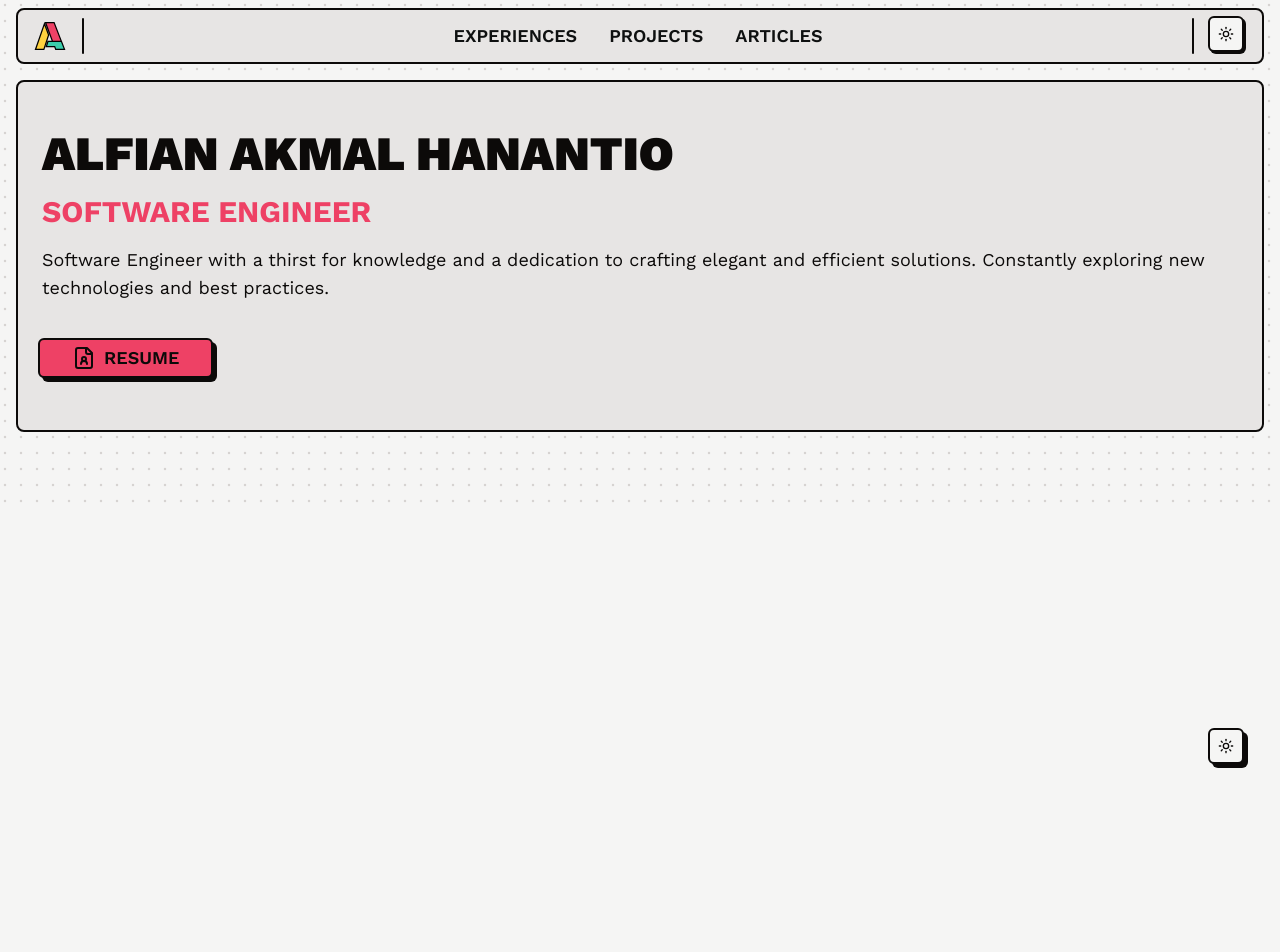
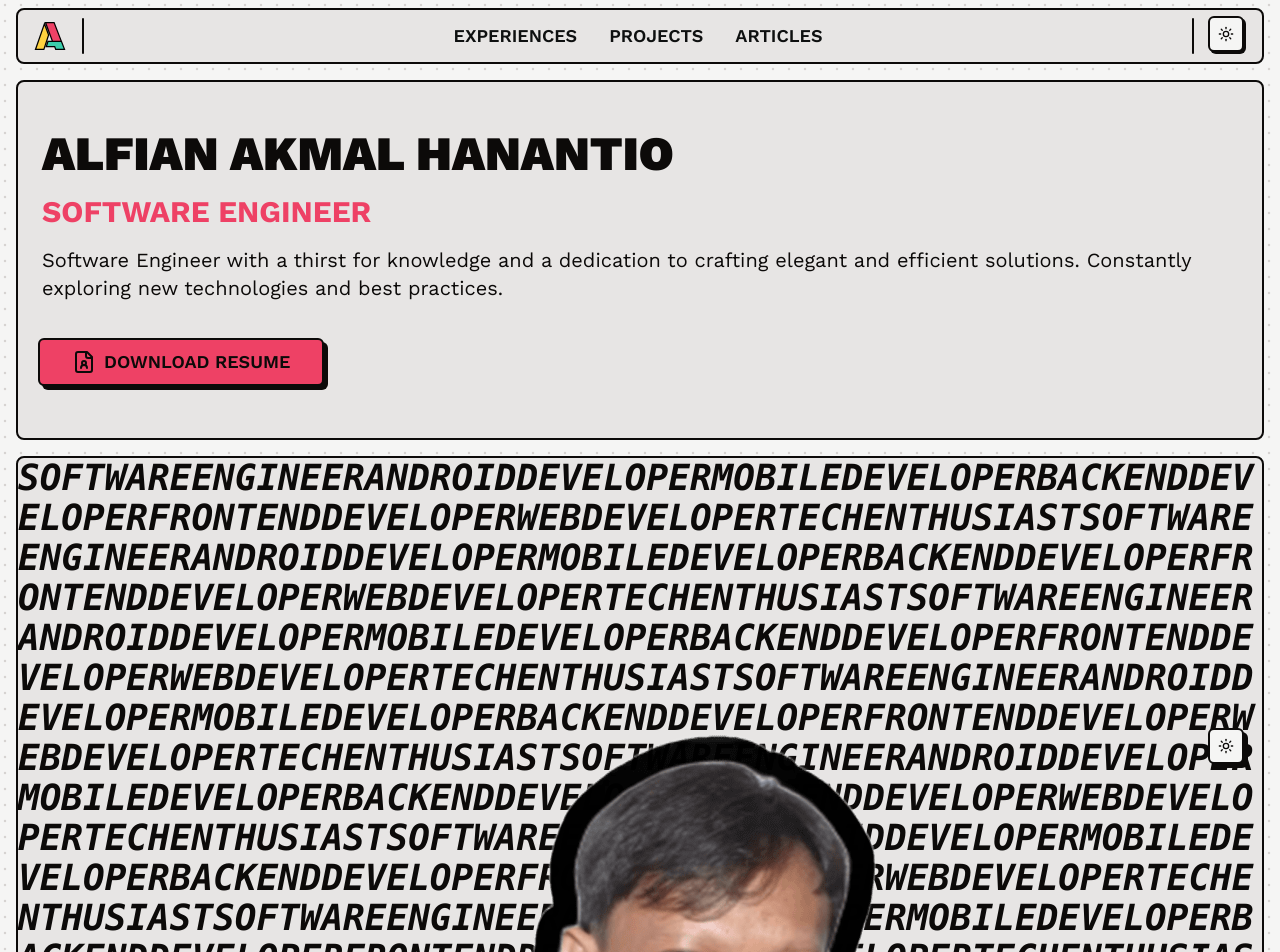
Before and after one commit to amalhanaja/webpage, a Next.js app: page / in a window 1280 px wide. Shown: the top 952 px of the page. Before the commit the page ends 800 px from the top, so only its background shows below. Built offline with nearby package versions, Linux system fonts and the light colour scheme.

Commit message:
feat: image profile block

```diff
--- a/src/app/page.tsx
+++ b/src/app/page.tsx
@@ -1,9 +1,32 @@
-import { Hero } from '@/components/sections/hero';
+import { Hero, HeroProps } from '@/components/sections/hero';
+
+const getWordings = (repeatCount: number) => {
+	const wordList = [
+		'SOFTWAREENGINEER',
+		'ANDROIDDEVELOPER',
+		'MOBILEDEVELOPER',
+		'BACKENDDEVELOPER',
+		'FRONTENDDEVELOPER',
+		'WEBDEVELOPER',
+		'TECHENTHUSIAST'
+	];
+	const results: string[] = [];
+	for (let i = 0; i < repeatCount; i++) {
+		results.push(...wordList);
+	}
+	return results;
+};
 
 export default function Home() {
+	const heroProps = {
+		name: 'Alfian Akmal Hanantio',
+		title: 'Software Engineer',
+		shortDescription: 'Software Engineer with a thirst for knowledge and a dedication to crafting elegant and efficient solutions. Constantly exploring new technologies and best practices.',
+		imageProfileWordList: getWordings(20).join("")
+	} satisfies HeroProps;
 	return (
 		<>
-			<Hero />
+			<Hero {...heroProps} />
 		</>
 	);
 }
--- a/src/components/sections/hero.tsx
+++ b/src/components/sections/hero.tsx
@@ -1,31 +1,49 @@
+'use client';
+
 import { HeroHighlight } from '@/components/ui/hero-highlight';
 import { Card } from '@/components/ui/card';
 import { Button } from '@/components/ui/button';
 import { FileUser } from 'lucide-react';
+import Image from 'next/image';
+import me from '../../../public/me.png';
 
-const greetingContent = {
-	name: 'Alfian Akmal Hanantio',
-	title: 'Software Engineer',
-	shortDescription: 'Software Engineer with a thirst for knowledge and a dedication to crafting elegant and efficient solutions. Constantly exploring new technologies and best practices.'
-};
+export type HeroProps = {
+	name: string;
+	title: string;
+	shortDescription: string;
+	imageProfileWordList: string;
+}
 
-const GreetingBlock = () => {
+const GreetingBlock = ({ name, title, shortDescription }: HeroProps) => {
 	return (
 		<Card className="shadow-none col-span-12 px-6 py-12 flex flex-col gap-4">
-			<h1 className="text-5xl font-black uppercase">{greetingContent.name}</h1>
-			<h2 className="font-bold text-3xl text-primary uppercase">{greetingContent.title}</h2>
-			<p className="text-lg">{greetingContent.shortDescription}</p>
-			<Button className="uppercase mt-6 sm:w-fit" size="lg"><FileUser />Resume</Button>
+			<h1 className="text-5xl font-black uppercase">{name}</h1>
+			<h2 className="font-bold text-3xl text-primary uppercase">{title}</h2>
+			<p className="text-xl">{shortDescription}</p>
+			<Button className="uppercase mt-6 sm:w-fit" size="lg"><FileUser />Download Resume</Button>
 		</Card>
 	);
 };
 
-export const Hero = () => {
+const ImageProfileBlock = ({ imageProfileWordList, name }: HeroProps) => {
+	return (
+		<Card className="shadow-none col-span-12 flex flex-col gap-4 overflow-clip relative">
+			<p
+				className="absolute inset-x-0 text-4xl h-full break-words whitespace-pre-wrap font-mono font-black italic transition duration-500 uppercase text-justify">
+				{imageProfileWordList}
+			</p>
+			<Image src={me} alt={name} className="translate-y-10" />
+		</Card>
+	);
+};
+
+export const Hero = (props: HeroProps) => {
 	return (
 		<section id="hero">
 			<HeroHighlight containerClassName="py-16 sm:py-20 px-4">
 				<div className="grid mx-auto max-w-screen-xl grid-cols-12 gap-4">
-					<GreetingBlock />
+					<GreetingBlock {...props} />
+					<ImageProfileBlock {...props} />
 				</div>
 			</HeroHighlight>
 		</section>
--- a/src/components/ui/button.tsx
+++ b/src/components/ui/button.tsx
@@ -19,7 +19,7 @@ const buttonVariants = cva(
 			size: {
 				default: 'h-9 px-4 py-2 -translate-x-1 -translate-y-1 shadow hover:translate-x-0 hover:translate-y-0 hover:shadow-none',
 				sm: 'h-8 rounded-md px-3 text-xs',
-				lg: 'h-10 rounded-md text-lg px-8 -translate-x-1 -translate-y-1 shadow hover:translate-x-0 hover:translate-y-0 hover:shadow-none [&_svg]:size-6',
+				lg: 'h-12 rounded-md text-lg px-8 -translate-x-1 -translate-y-1 shadow hover:translate-x-0 hover:translate-y-0 hover:shadow-none [&_svg]:size-6',
 				icon: 'h-9 w-9 -translate-x-1 -translate-y-1 shadow hover:translate-x-0 hover:translate-y-0 hover:shadow-none'
 			}
 		},
--- a/src/components/ui/nav.tsx
+++ b/src/components/ui/nav.tsx
@@ -61,7 +61,7 @@ export const Nav = () => {
 	});
 	return (
 		<motion.nav
-			className="fixed top-0 pt-2 px-1 z-20 flex flex-row sm:px-4 w-full"
+			className="fixed top-0 pt-2 px-1 z-50 flex flex-row sm:px-4 w-full"
 			animate={isNavHidden ? 'hidden' : 'visible'}
 			variants={{
 				hidden: {
```
Also changed, not shown: public/me.png (added).
